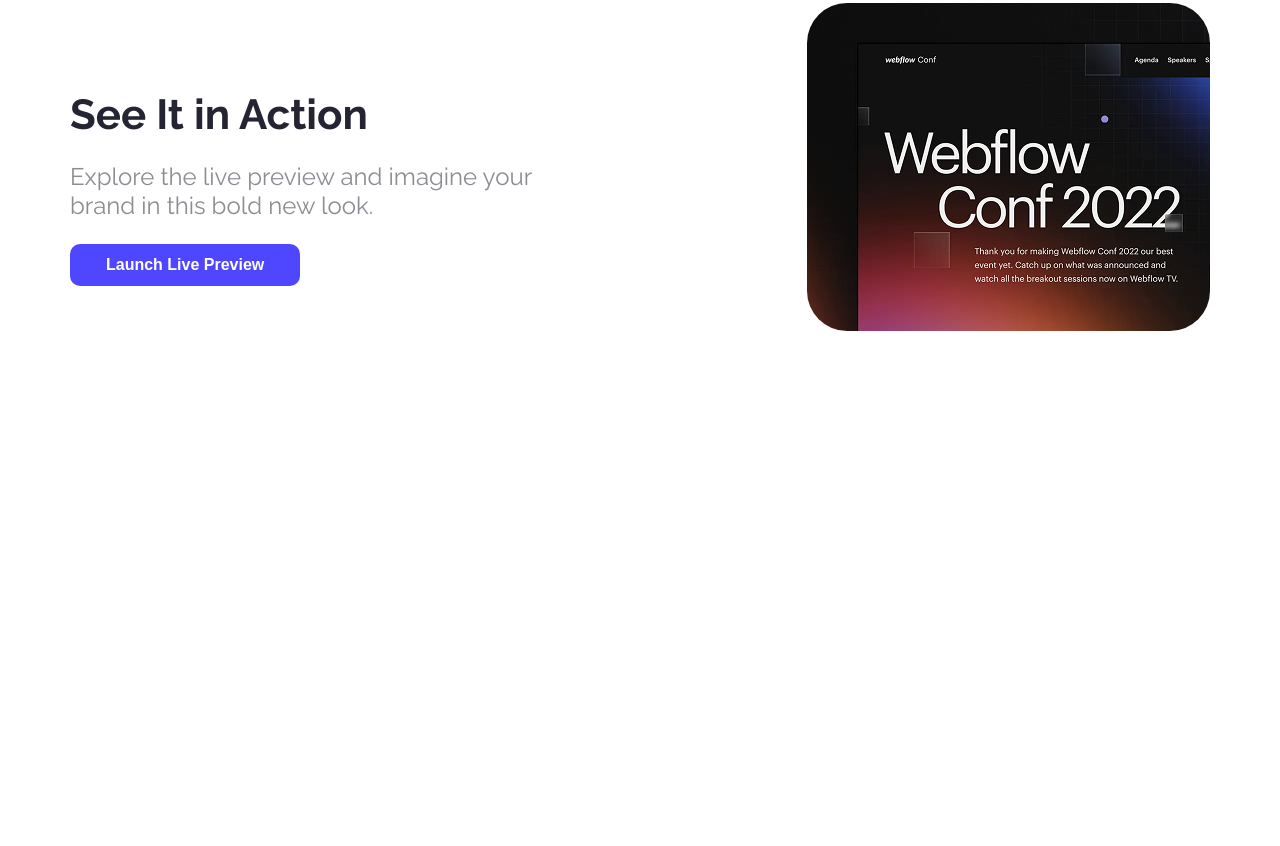
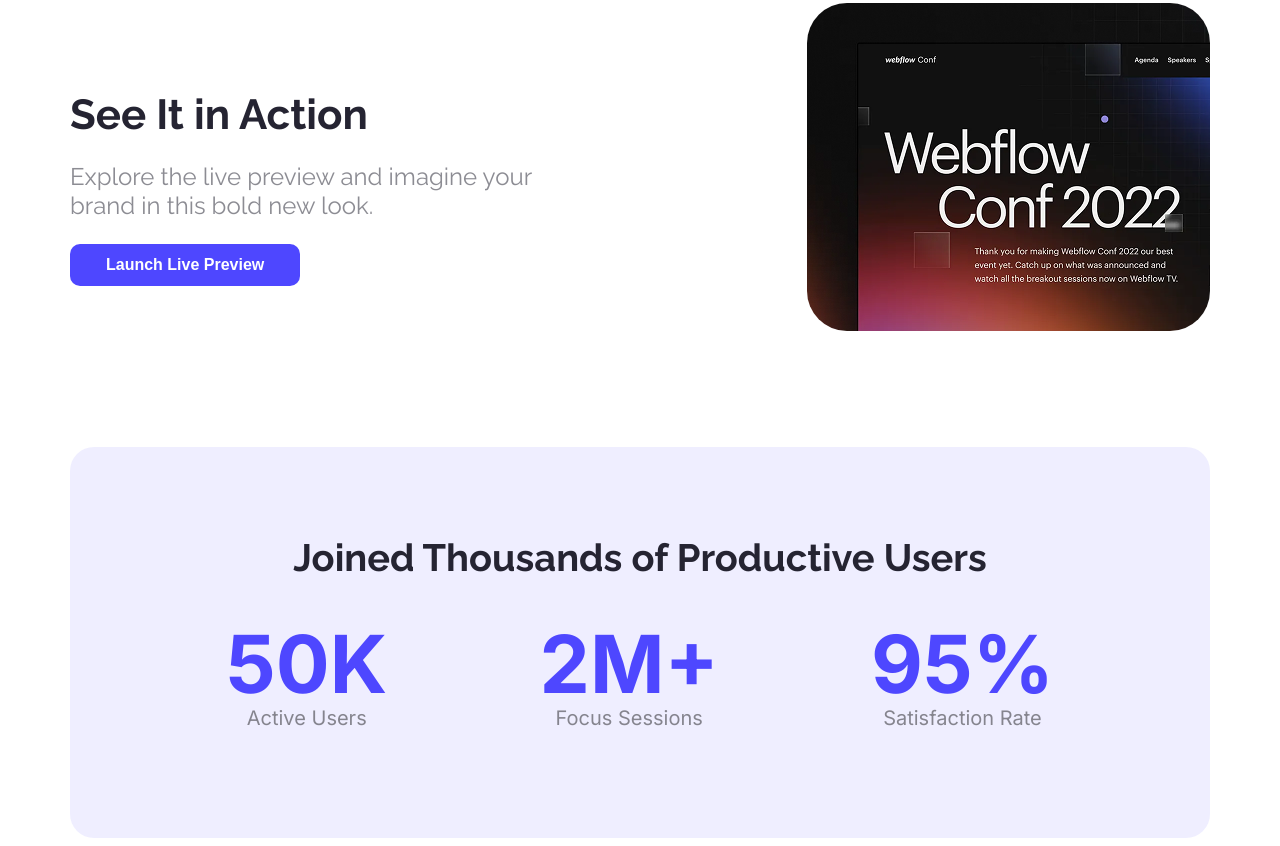
Before and after one commit to arafbinmasud/B12A01-landing-launchpad, a plain HTML site: page index.html in a window 1280 px wide. Shown: the part 819-1665 px from the top of the page. Before the commit the page ends 1158 px from the top, so only its background shows below. Drawn offline with Linux system fonts and the light colour scheme.

Commit message:
Productive Users Section Added

```diff
--- a/Styles/style.css
+++ b/Styles/style.css
@@ -1,4 +1,3 @@
-
 /* Fonts */
 .raleway-normal {
   font-family: "Raleway", sans-serif;
@@ -13,10 +12,10 @@
 }
 
 /* Shared Styles */
-.btn-primary{
- background-color: #4E47FF;
+.btn-primary {
+  background-color: #4e47ff;
   border: none;
- color: #FFFFFF;
+  color: #ffffff;
   font-size: 16px;
   font-weight: bold;
   border-radius: 10px;
@@ -38,56 +37,91 @@ nav {
   margin: 0 150px;
 }
 
-.nav-title{
+.nav-title {
   font-size: 34px;
   font-weight: bolder;
-    color: #4E47FF;
+  color: #4e47ff;
 }
 
-.banner{
+.banner {
   text-align: center;
-    margin: 200px 267px 152px
+  margin: 200px 267px 152px;
 }
 
-.banner-title{
+.banner-title {
   font-size: 65px;
   font-weight: bold;
   color: #252432;
 }
 
 /* Main Section Styles */
-main{
-
+main {
   max-width: 1140px;
   margin: 0 auto;
 }
 
-
 /* Action Section Styles */
-.action{
+.action {
   display: flex;
-    justify-content:space-between;
+  justify-content: space-between;
   align-items: center;
   margin-top: 116px;
 }
 
-.action-texts{
+.action-texts {
   margin-right: 220px;
 }
 
-.action-title{
+.action-title {
   font-size: 42px;
   font-weight: bold;
   color: #252432;
   margin-bottom: 23px;
 }
 
-.action-description{
+.action-description {
   font-size: 24px;
   color: #25243286;
   margin-top: 0;
 }
 
-.action img{
+.action img {
   border-radius: 40px;
 }
+
+/* Productive User Section Styles */
+.productive-users {
+  background-color: #4d47ff17;
+  margin-top: 116px;
+  padding: 50px 80px;
+  text-align: center;
+  border-radius: 24px;
+}
+
+.productive-users-title {
+  font-size: 38px;
+  font-weight: bold;
+  color: #252432;
+  margin-bottom: 0;
+}
+
+.productive-users-data {
+  display: flex;
+  justify-content: space-around;
+}
+
+.productive-users-data h3{
+font-size: 80px;
+font-weight: bold;
+color: #4e47ff;
+margin-bottom: 0;
+line-height: 0.1;
+
+}
+
+.productive-users-data p{
+    color: #00000071;
+    font-size: 20px;
+    margin-top: 0;
+    line-height: 5;
+}
--- a/index.html
+++ b/index.html
@@ -45,6 +45,26 @@
             <img src="Assets/wc-mini.png" alt="">
         </section>
 
+    <!--Productive Users Section-->
+    <section class="productive-users">
+        <h3 class="productive-users-title raleway-normal">Joined Thousands of Productive Users</h3>
+        <div class="productive-users-data">
+            <div>
+                <h3 class="inter-normal">50K</h3>
+                <p class="inter-normal">Active Users</p>
+            </div>
+            <div>
+                <h3 class="inter-normal">2M+</h3>
+                <p class="inter-normal">Focus Sessions</p>
+            </div>
+            <div>
+                <h3 class="inter-normal">95%</h3>
+                <p class="inter-normal">Satisfaction Rate</p>
+            </div>
+        </div>
+    </section>
+
+
     </main>
 
     <!--Footer Section-->
```
Lines whose indentation alone changed are shown as unchanged.
